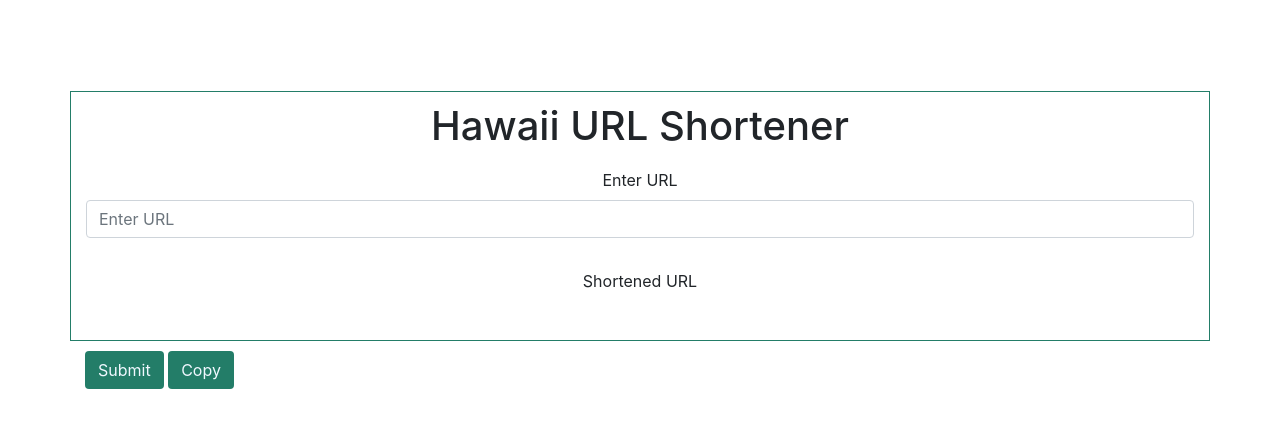
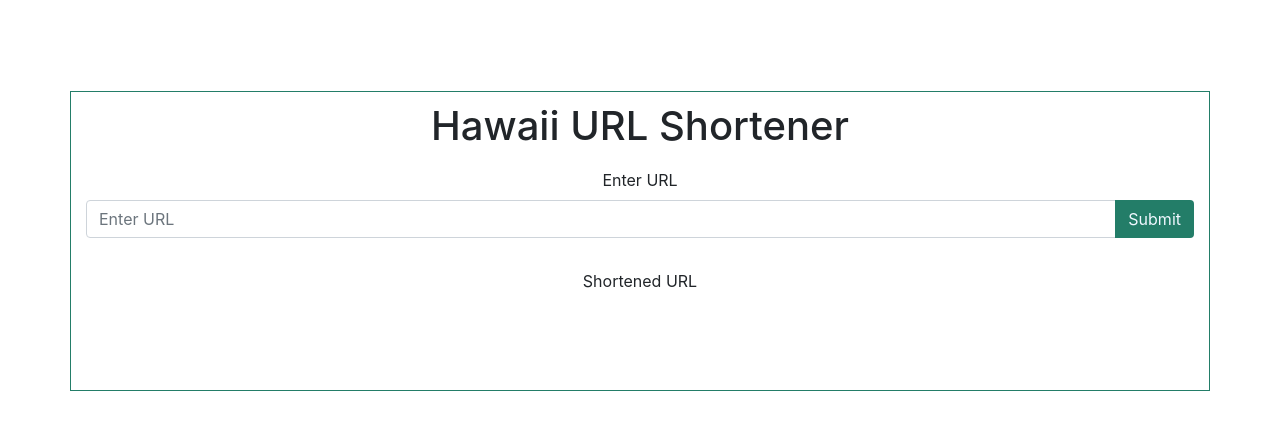
Before and after one commit to HACC2022/ICT, a Django app: page / in a window 1280 px wide. Shown: the part 205-635 px from the top of the page. Run offline with Django 4.2, Linux system fonts and the light colour scheme; a user stored in the database is signed in; some libraries are stand-ins or nearby versions.

Commit message:
made homepage look pretty as hell

```diff
--- a/playground/templates/index.html
+++ b/playground/templates/index.html
@@ -12,27 +12,37 @@
         background-color: #175144;
         transition: .3s;
     }
+
+    #short-box {
+        display: none;
+    }
 </style>
 
-<div class="container box-spcae url-box" style="border: 1px solid #237d68;">
+<div class="container box-spcae url-box" style="border: 1px solid #237d68; height: 300px;">
     <h1>Hawaii URL Shortener</h1>
     <form id="url-form">
         {% csrf_token %}
         <div class="form-group box-spcae">
             <label id="urlLabel" for="url">Enter URL</label>
-            <input type="url" class="form-control" id="longLink" name="longLink" aria-describedby="inputUrl"
-                placeholder="Enter URL">
+
+            <div class="input-group">
+                <input type="url" class="form-control" id="longLink" name="longLink" aria-describedby="inputUrl"
+                    placeholder="Enter URL">
+
+                <div class="input-group-append">
+                    <button type="submit" class="btn submitBtnStyle" id="submit-btn-function">Submit</button>
+                </div>
+            </div>
+
         </div>
         <div class="form-group box-spcae">
             <label for="urlOutput">Shortened URL</label>
             <h4 id="short-url-display"></h4>
-
+            <div id="short-box">
+                <button name="copy" class="btn submitBtnStyle copy-btn" id="copy-btn">Copy</button>
+            </div>
         </div>
 
-</div>
-<div class="form-group box-spcae container">
-    <button type="submit" class="btn submitBtnStyle" id="submit-btn-function">Submit</button>
-    <button name="copy" class="btn submitBtnStyle copy-btn" id="copy-btn">Copy</button>
 </div>
 </form>
 
@@ -40,6 +50,8 @@
     $('#url-form').ready(function () {
         $('#submit-btn-function').click(function (e) {
             e.preventDefault();
+            var s = document.getElementById("short-box")
+            s.style.display = "inline"
             $.ajax({
                 type: 'POST',
                 url: '/shorten',
@@ -54,7 +66,7 @@
         })
 
 
-        $('#copy-btn').click(function(e){
+        $('#copy-btn').click(function (e) {
             e.preventDefault();
             var text = document.getElementById('short-url-display').innerHTML;
             navigator.clipboard.writeText(text);
--- a/playground/views.py
+++ b/playground/views.py
@@ -1,4 +1,5 @@
 import re
+import requests
 from django.shortcuts import get_object_or_404, render, redirect
 import uuid
 
@@ -13,18 +14,22 @@ from django.contrib.auth.decorators import login_required
 
 # Create your views here.
 
-@login_required(login_url= 'login')
+
+@login_required(login_url='login')
 def hello(request):
-    return render (request, 'index.html', {'name': 'zeek'})
-@login_required(login_url= 'login')
+    return render(request, 'index.html', {'name': 'zeek'})
+
+
+@login_required(login_url='login')
 def shorten(request):
     if request.method == 'POST':
         lURL = request.POST['link']
         sCode = str(uuid.uuid4())[:5]
-        shortUrl = Url(longLink=lURL,shortCode=sCode)
+        shortUrl = Url(longLink=lURL, shortCode=sCode)
         shortUrl.save()
         return HttpResponse(sCode)
-@login_required(login_url= 'login')
+
+
 def forward(request, pk):
     long_url = Url.objects.get(shortCode=pk)
     long_url.clicks += 1
@@ -33,14 +38,18 @@ def forward(request, pk):
     ip_origin = IP_Adresses(shortCode=long_url, ip_address=ip)
     ip_origin.save()
     return redirect(long_url.longLink)
-@login_required(login_url= 'login')
+
+
+@login_required(login_url='login')
 def manage_view(request):
     queryset = Url.objects.all()
     context = {
         'object_list': queryset
     }
-    return render (request, 'manage.html', context)
-@login_required(login_url= 'login')
+    return render(request, 'manage.html', context)
+
+
+@login_required(login_url='login')
 def search_view(request):
     if request.method == 'POST':
         word = request.POST['keyword']
@@ -51,21 +60,24 @@ def search_view(request):
         html = render_to_string('search_result.html', context)
         return JsonResponse(html, safe=False)
 
+
 def is_ajax(request):
     return request.META.get('HTTP_X_REQUESTED_WITH') == 'XMLHttpRequest'
-@login_required(login_url= 'login')
+
+
+@login_required(login_url='login')
 def manage_view_delete(request, pk, *args, **kwargs):
     if is_ajax(request):
         obj = Url.objects.get(pk=pk)
         obj.delete()
-        return JsonResponse({"message":"success"})
-    return JsonResponse({"message":"Something is wrong"})
+        return JsonResponse({"message": "success"})
+    return JsonResponse({"message": "Something is wrong"})
+
 
 def loginPage(request):
-
     if request.method == 'POST':
-        username=request.POST.get('username')
-        password=request.POST.get('password')
+        username = request.POST.get('username')
+        password = request.POST.get('password')
 
         user = authenticate(request, username=username, password=password)
 
@@ -73,15 +85,17 @@ def loginPage(request):
             login(request, user)
             return redirect('index')
         else:
-            messages.info(request,'Username or Password incorrect')
+            messages.info(request, 'Username or Password incorrect')
             return redirect('login')
-    context={}
-    return render (request, 'login.html', context)
+    context = {}
+    return render(request, 'login.html', context)
 
-@login_required(login_url= 'login')
+
+@login_required(login_url='login')
 def logoutUser(request):
     logout(request)
     return redirect('login')
+
 
 def get_client_ip(request):
     x_forwarded_for = request.META.get('HTTP_X_FORWARDED_FOR')
```
Also changed, not shown: playground/templates/manage.html (+15 -0 lines), static/styles.css (+8 -7 lines).
